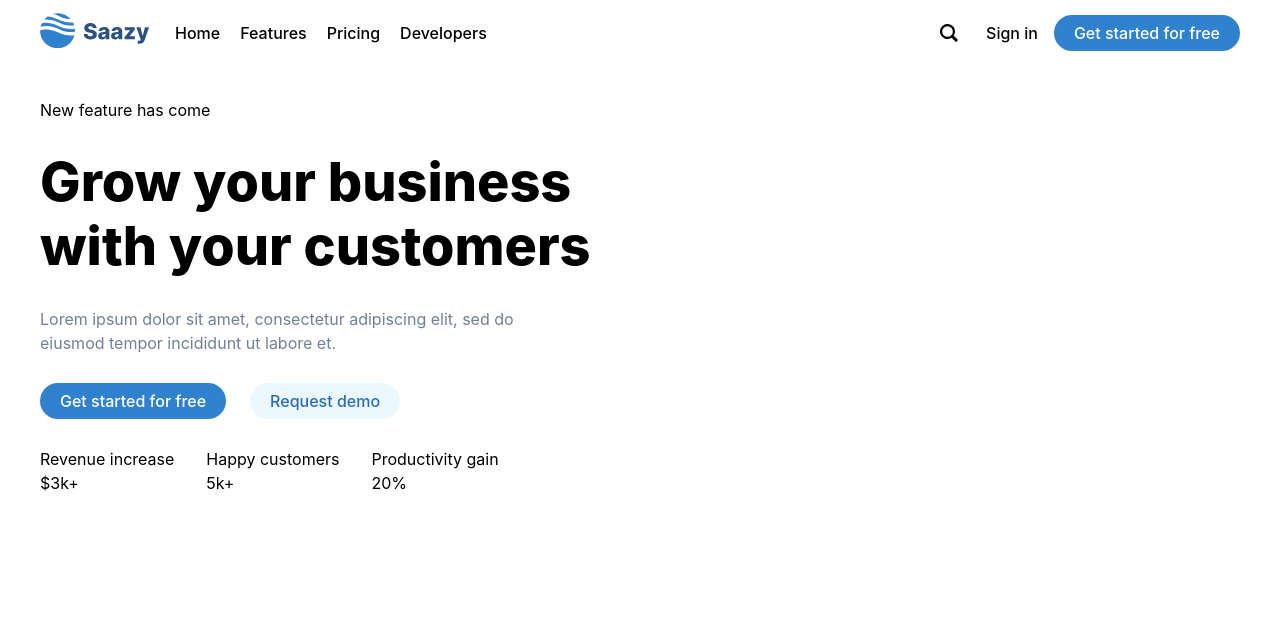
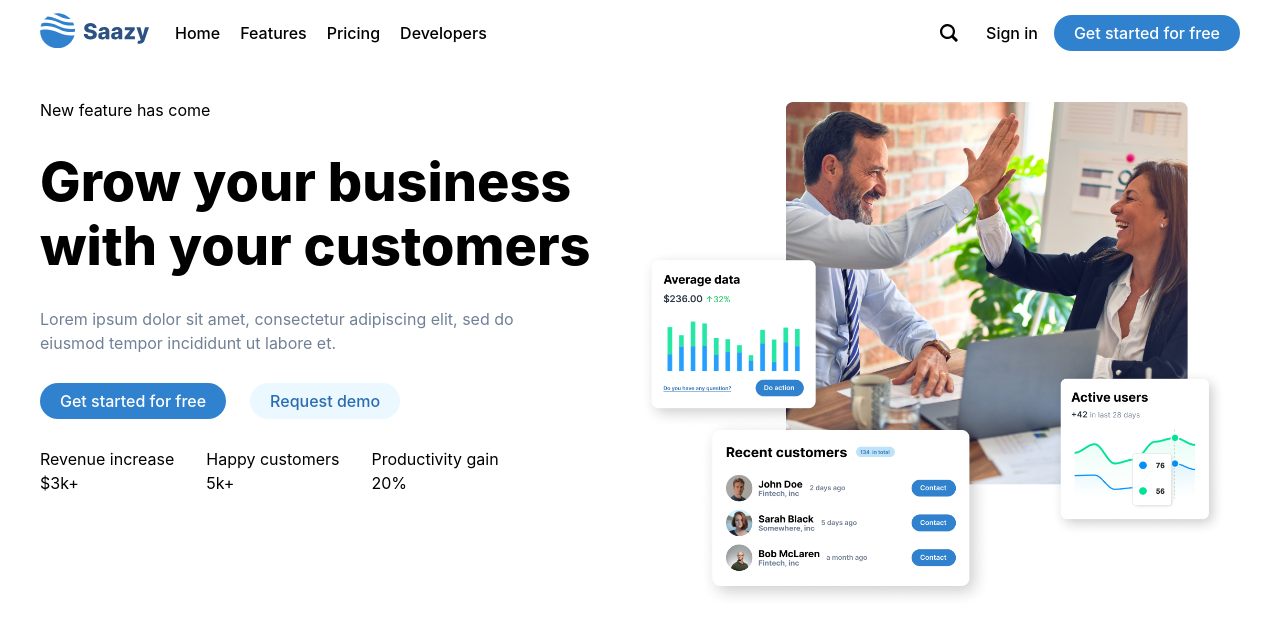
Before and after one commit to sabigara/ytb-saazy-hero, a React (Vite) app: page / in a window 1280 px wide. Shown: the top 634 px of the page. Built offline with nearby package versions, Linux system fonts and the light colour scheme; a small style sheet from the web is missing.

Commit message:
Add hero image

```diff
--- a/src/components/HeroSection.module.scss
+++ b/src/components/HeroSection.module.scss
@@ -7,20 +7,26 @@
   display: flex;
   flex-direction: column;
   row-gap: 1.75rem;
-}
 
-.mainCopy {
+  & .mainCopy {
     font-size: 3.375rem;
     font-weight: var(--font-weight-extrabold);
     line-height: 1.2;
   }
 
-.subCopy {
+  & .subCopy {
     max-width: 30rem;
     color: var(--colors-gray-500);
   }
 
-.ctas {
+  & .ctas {
     display: flex;
     column-gap: 1.5rem;
   }
+}
+
+.right {
+  & .heroImage {
+    width: 600px;
+  }
+}
--- a/src/components/HeroSection.tsx
+++ b/src/components/HeroSection.tsx
@@ -39,6 +39,9 @@ export default function HeroSection() {
           ]}
         />
       </div>
+      <div className={styles.right}>
+        <img src="/hero-image.png" className={styles.heroImage} />
+      </div>
     </section>
   );
 }
```
Lines whose indentation alone changed are shown as unchanged.
